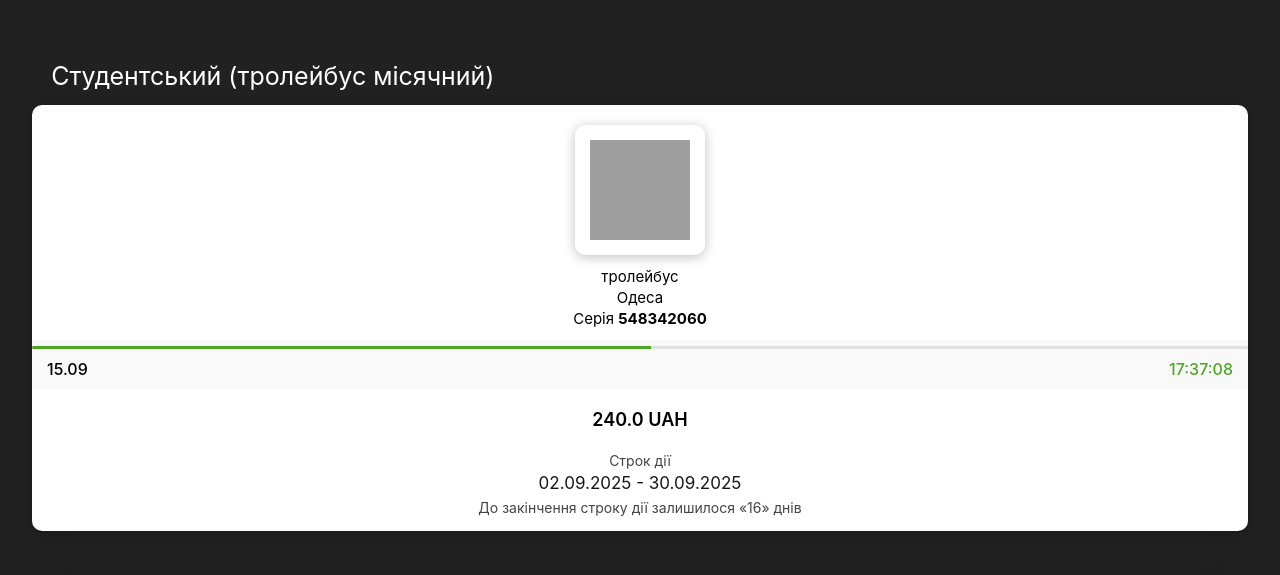
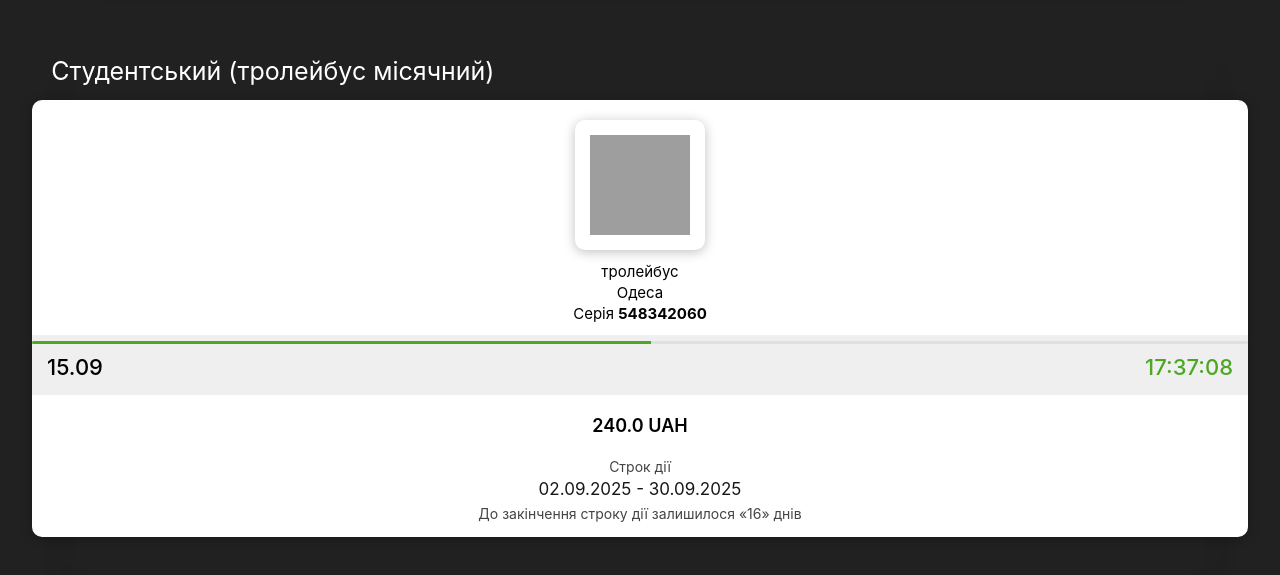
Before and after one commit to MetaksA01/styde, a plain HTML site: page index.html in a window 1280 px wide. Shown: the part 103-678 px from the top of the page. Drawn offline with Linux system fonts and the light colour scheme; grey boxes are pictures that could not be loaded.

Commit message:
Add files via upload

```diff
--- a/index.html
+++ b/index.html
@@ -94,13 +94,13 @@
     margin: 10px 0;
   }
   .time {
-    font-size: 16px;
+    font-size: 22px;
     font-weight: 500;
     color: #4da723;
     margin-right: 15px;
   }
   .date {
-    font-size: 16px;
+    font-size: 22px;
     font-weight: 500;
     color: #000;
     margin-left: 15px;
@@ -129,8 +129,9 @@
     margin-bottom: 15px;
   }
   .line-time{
-    background: #f9f9f9;
+    background: #efefef;
     width: 100%;
+    padding-bottom: 5px;
   }
 
   .main-full{
```
